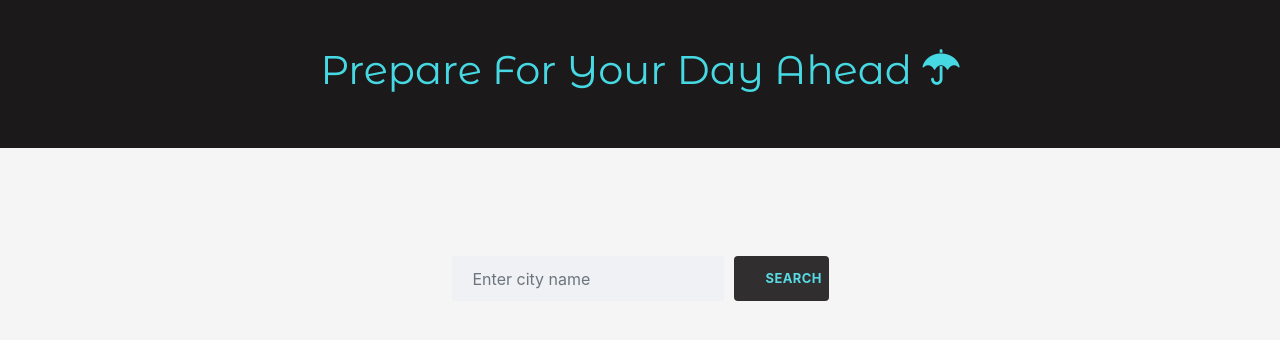
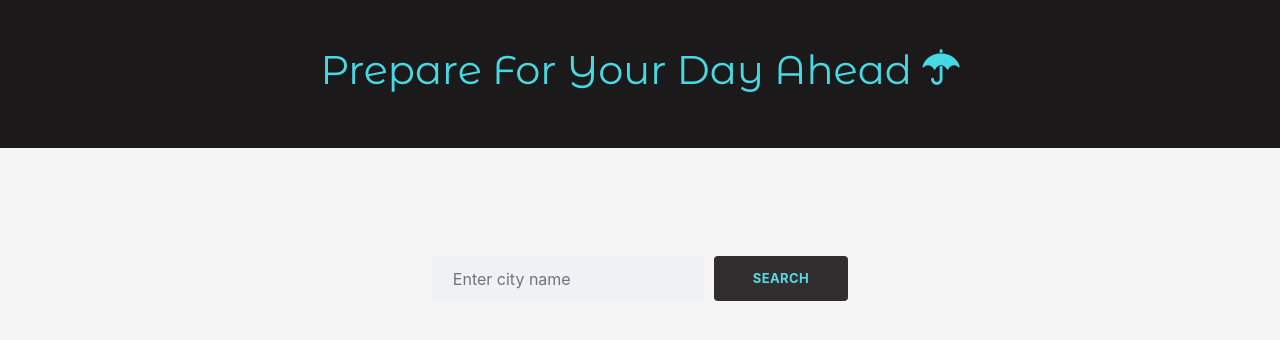
Before and after one commit to tlotlegomgp/weather-app, a Django app: page / in a window 1280 px wide. Shown: the top 340 px of the page. Run offline with Django 3.2, Linux system fonts and the light colour scheme; some libraries are stand-ins or nearby versions.

Commit message:
Changed styling

```diff
--- a/index/forms.py
+++ b/index/forms.py
@@ -1,4 +1,4 @@
 from django import forms
 
 class SearchForm(forms.Form):
-	city_search = forms.CharField(max_length = 35, widget=forms.TextInput(attrs={'class':"form-control", 'name':"city_search", 'required': True, 'placeholder':"Enter city name", 'style':'border-color:#1b1919;'}))
+	city_search = forms.CharField(max_length = 35, widget=forms.TextInput(attrs={'class':"form-control", 'name':"city_search", 'required': True, 'placeholder':"Enter city name", 'style':'border-color: #243E36;'}))
--- a/index/templates/index/index.html
+++ b/index/templates/index/index.html
@@ -54,9 +54,9 @@
 						<button
 							class="btn border-dark"
 							type="submit"
-							style="width: 95px; background-color: #1b1919; color: rgb(71, 217, 227)"
+							style="background-color: #1b1919; color: rgb(71, 217, 227);"
 						>
-						search
+						&nbsp;&nbsp;search&nbsp;&nbsp;
 						</button>
 					</div>
 				</form>
@@ -77,7 +77,7 @@
 			<br /><br />
 			{% if name %}
 			<div class="container">
-				<div class="row" style="margin-bottom: 50px;">
+				<div class="row" style="margin-bottom: 100px;">
 					<div class="col-md-12 d-inline-flex d-xl-flex justify-content-xl-center align-items-xl-center">
 						<br /><br />
 						<article class="widget">
```
